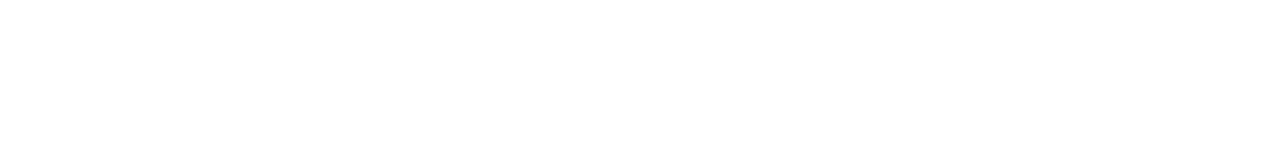
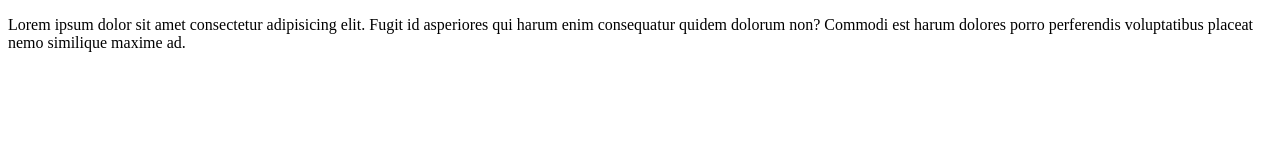
Before and after one commit to eliffelis/htmlProject, a plain HTML site: page index.html in a window 1280 px wide. Drawn offline with Linux system fonts and the light colour scheme.

Commit message:
Paragraf eklendi

```diff
--- a/index.html
+++ b/index.html
@@ -6,6 +6,6 @@
     <title>HTML Projesi</title>
 </head>
 <body>
-
+    <p>Lorem ipsum dolor sit amet consectetur adipisicing elit. Fugit id asperiores qui harum enim consequatur quidem dolorum non? Commodi est harum dolores porro perferendis voluptatibus placeat nemo similique maxime ad.</p>
 </body>
 </html>
```
